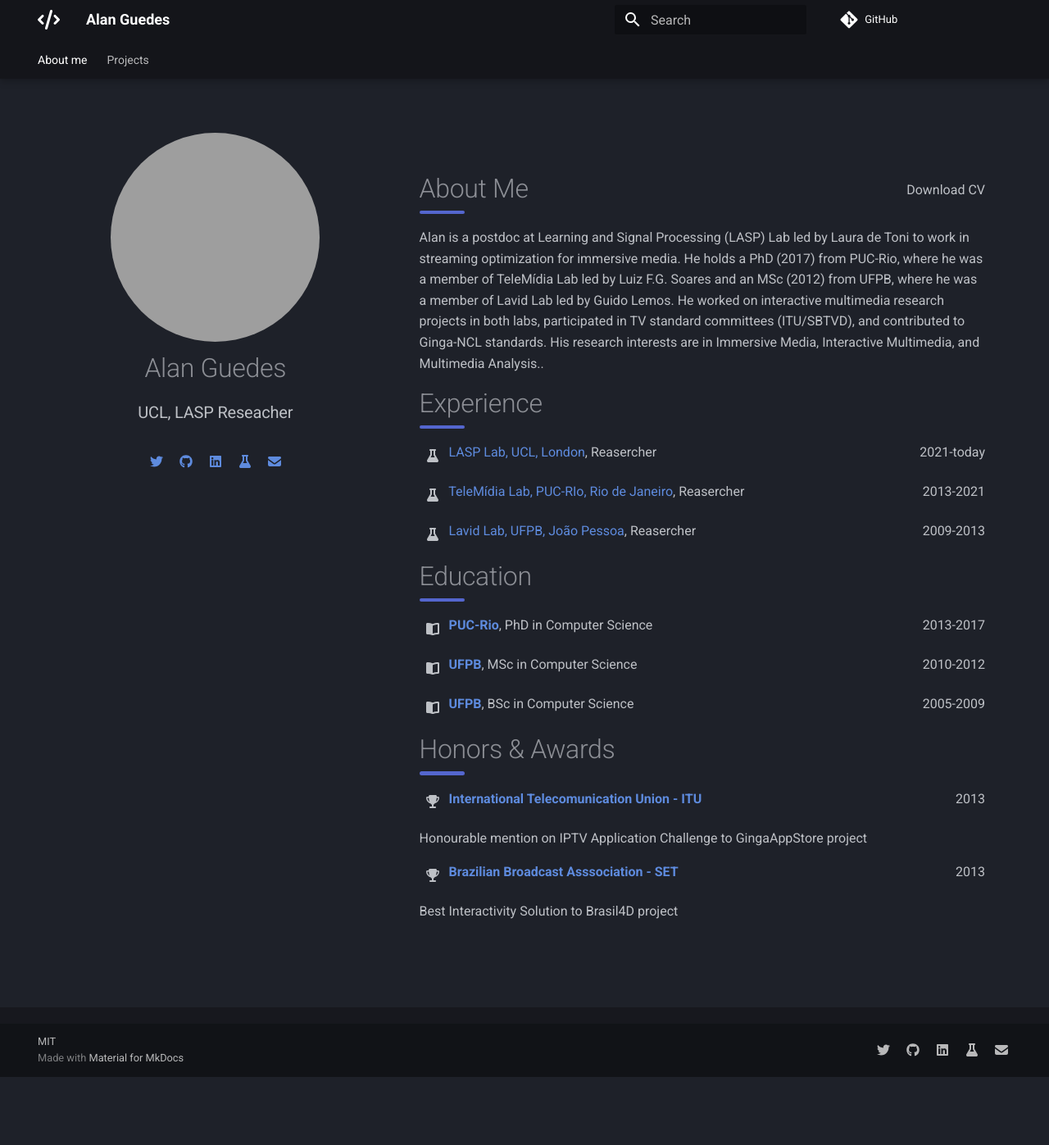
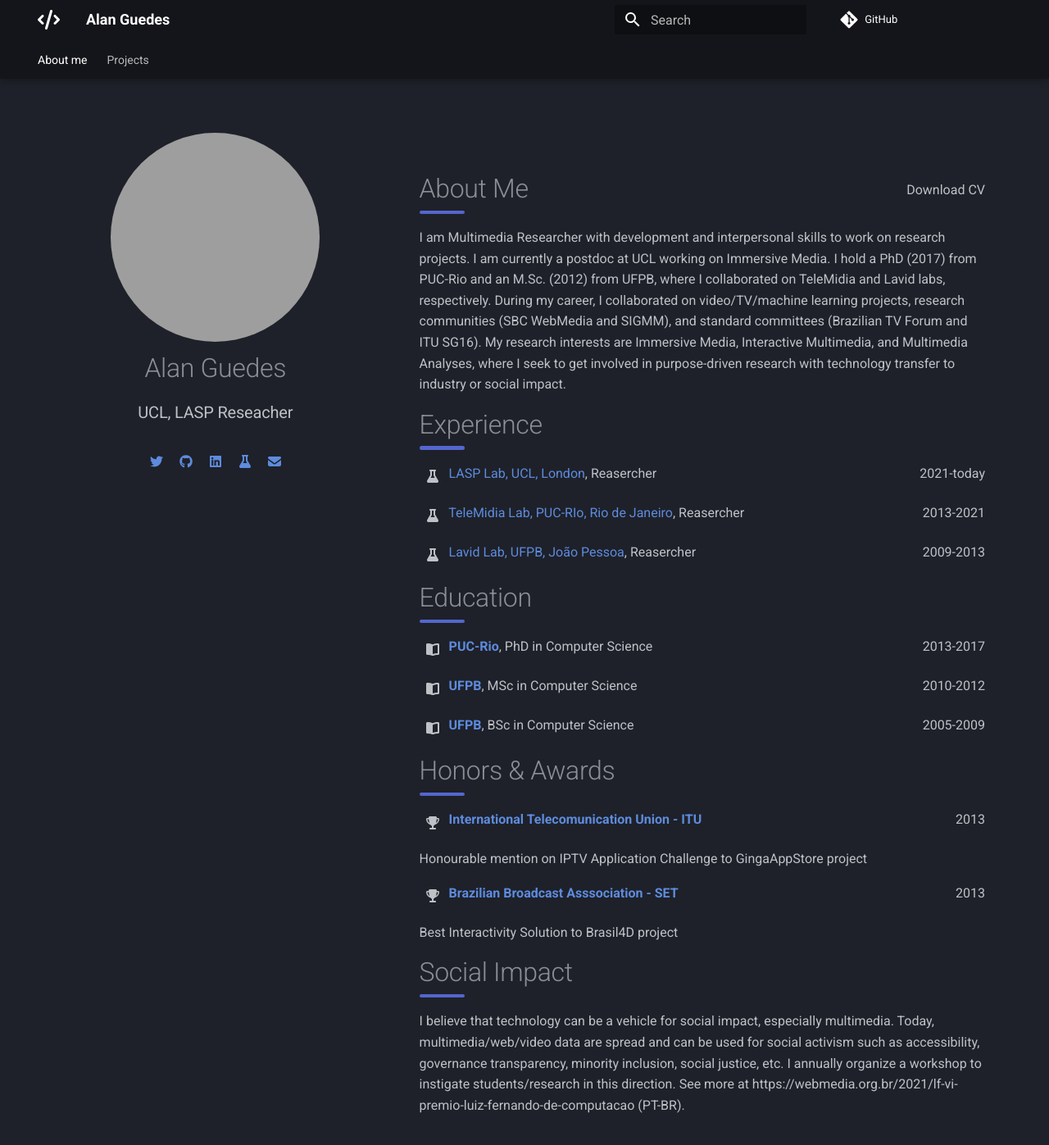
Before and after one commit to alanlivio/alanlivio.github.io, an MkDocs documentation site: the page built from src/index.md, in a window 1280 px wide and 1400 px high. Shown: the top 1397 px of the window at 82% size. Built offline with MkDocs 1.6.1 and Material for MkDocs 9.7.7, drawn with Linux system fonts in a browser that asks for light colours; comment, search, counter and statistics services are not loaded; grey boxes are pictures that could not be loaded.

Commit message:
add social impact section

```diff
--- a/mkdocs.yml
+++ b/mkdocs.yml
@@ -70,7 +70,7 @@
         peorid: "2021-today"
         icon: fontawesome/solid/flask
       - role: Reasercher
-        place: TeleMídia Lab, PUC-RIo
+        place: TeleMidia Lab, PUC-RIo
         url: "http://www.telemdia.puc-rio.br"
         location: Rio de Janeiro
         peorid: "2013-2021"
@@ -98,7 +98,9 @@
         url: "http://www.ufpb.br/"
         icon: fontawesome/solid/book-open
     shortbio: >
-      Alan is a postdoc at Learning and Signal Processing (LASP) Lab led by Laura de Toni to work in streaming optimization for immersive media. He holds a PhD (2017) from PUC-Rio, where he was a member of TeleMídia Lab led by Luiz F.G. Soares and an MSc (2012) from UFPB, where he was a member of Lavid Lab led by Guido Lemos. He worked on interactive multimedia research projects in both labs, participated in TV standard committees (ITU/SBTVD), and contributed to Ginga-NCL standards. His research interests are in Immersive Media, Interactive Multimedia, and Multimedia Analysis..
+      I am Multimedia Researcher with development and interpersonal skills to work on research projects. I am currently a postdoc at UCL working on Immersive Media. I hold a PhD (2017) from PUC-Rio and an M.Sc. (2012) from UFPB, where I collaborated on TeleMidia and Lavid labs, respectively. During my career, I collaborated on video/TV/machine learning projects, research communities (SBC WebMedia and SIGMM), and standard committees (Brazilian TV Forum and ITU SG16). My research interests are Immersive Media, Interactive Multimedia, and Multimedia Analyses, where I seek to get involved in purpose-driven research with technology transfer to industry or social impact.
+    shortbio_social: >
+      I believe that technology can be a vehicle for social impact, especially multimedia. Today, multimedia/web/video data are spread and can be used for social activism such as accessibility, governance transparency, minority inclusion, social justice, etc. I annually organize a workshop to instigate students/research in this direction. See more at https://webmedia.org.br/2021/lf-vi-premio-luiz-fernando-de-computacao (PT-BR).
     clipping:
       - https://www.rnp.br/en/rnp-and-microsoft-challenge-artificial-intelligence
       - http://www.inf.puc-rio.br/blog/noticia/noticia/pesquisadores-do-telemidia-lab-publicam-artigo-sobre-nova-versao-do-ginga
--- a/src/templates/researcher_about.html
+++ b/src/templates/researcher_about.html
@@ -258,7 +258,6 @@
       <h1><i class="fas fa-briefcase"></i> Experience</h1>
       <div class="underline"></div>
 
-
       {% for xp in config.extra.reseacher.experience %}
       <p>
       <div class="md-social__link">{% include ".icons/" ~ xp.icon ~ ".svg" %}</div>
@@ -296,6 +295,12 @@
       {% endfor %}
       </p>
 
+      <!-- Short Bio -->
+      <h1>Social Impact</h1>
+      <div class="underline"></div>
+
+      <p> {{config.extra.reseacher.shortbio_social}} </p>
+
     </div>
   </div>
 </div>
```
Also changed, not shown: 5 other files.
